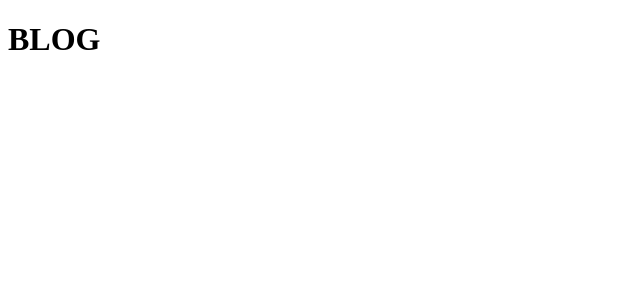
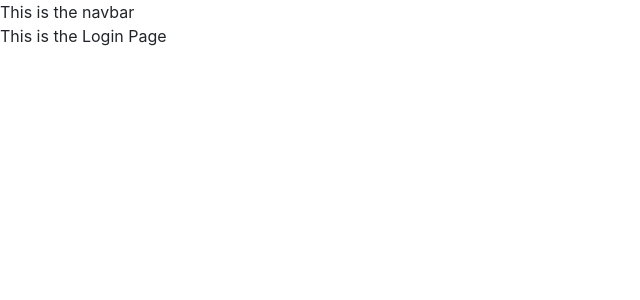
Before and after one commit to jorgediazok/react-alkemy-warmup, a React (Create React App) app: page /login in a window 1280 px wide. Shown: the top 300 px of the page, without its empty margins (0-640 px from the left). Built offline with nearby package versions, Linux system fonts and the light colour scheme.

Commit message:
Routing and created structure initial: Components and pages

```diff
--- a/package.json
+++ b/package.json
@@ -7,6 +7,7 @@
     "@testing-library/react": "^11.2.7",
     "@testing-library/user-event": "^12.8.3",
     "axios": "^0.21.1",
+    "bootstrap": "^5.0.2",
     "formik": "^2.2.9",
     "react": "^17.0.2",
     "react-dom": "^17.0.2",
--- a/public/index.html
+++ b/public/index.html
@@ -10,34 +10,32 @@
       content="Web site created using create-react-app"
     />
     <link rel="apple-touch-icon" href="%PUBLIC_URL%/logo192.png" />
-    <!--
-      manifest.json provides metadata used when your web app is installed on a
-      user's mobile device or desktop. See https://developers.google.com/web/fundamentals/web-app-manifest/
-    -->
+
     <link rel="manifest" href="%PUBLIC_URL%/manifest.json" />
-    <!--
-      Notice the use of %PUBLIC_URL% in the tags above.
-      It will be replaced with the URL of the `public` folder during the build.
-      Only files inside the `public` folder can be referenced from the HTML.
 
-      Unlike "/favicon.ico" or "favicon.ico", "%PUBLIC_URL%/favicon.ico" will
-      work correctly both with client-side routing and a non-root public URL.
-      Learn how to configure a non-root public URL by running `npm run build`.
-    -->
-    <title>React App</title>
+    <!--BOOTSTRAP-->
+    <link
+      rel="stylesheet"
+      href="https://cdn.jsdelivr.net/npm/bootstrap@4.6.0/dist/css/bootstrap.min.css"
+      integrity="sha384-B0vP5xmATw1+K9KRQjQERJvTumQW0nPEzvF6L/Z6nronJ3oUOFUFpCjEUQouq2+l"
+      crossorigin="anonymous"
+    />
+
+    <title>React Blog ✍</title>
   </head>
   <body>
     <noscript>You need to enable JavaScript to run this app.</noscript>
     <div id="root"></div>
-    <!--
-      This HTML file is a template.
-      If you open it directly in the browser, you will see an empty page.
 
-      You can add webfonts, meta tags, or analytics to this file.
-      The build step will place the bundled scripts into the <body> tag.
-
-      To begin the development, run `npm start` or `yarn start`.
-      To create a production bundle, use `npm run build` or `yarn build`.
-    -->
+    <script
+      src="https://code.jquery.com/jquery-3.5.1.slim.min.js"
+      integrity="sha384-DfXdz2htPH0lsSSs5nCTpuj/zy4C+OGpamoFVy38MVBnE+IbbVYUew+OrCXaRkfj"
+      crossorigin="anonymous"
+    ></script>
+    <script
+      src="https://cdn.jsdelivr.net/npm/bootstrap@4.6.0/dist/js/bootstrap.bundle.min.js"
+      integrity="sha384-Piv4xVNRyMGpqkS2by6br4gNJ7DXjqk09RmUpJ8jgGtD7zP9yug3goQfGII0yAns"
+      crossorigin="anonymous"
+    ></script>
   </body>
 </html>
--- a/src/App.js
+++ b/src/App.js
@@ -2,11 +2,29 @@ import React from 'react';
 
 //ROUTING
 import { BrowserRouter as Router, Switch, Route } from 'react-router-dom';
+import Navbar from './components/Navbar/Navbar';
+import Details from './pages/Details';
+import Home from './pages/Home';
+import Login from './pages/Login';
+import PageNotFound from './pages/PageNotFound';
 
 function App() {
   return (
-    <div className="App">
-      <h1>BLOG</h1>
+    <div>
+      <Router>
+        <Navbar />
+        <Switch>
+          <Route path="/login">
+            <Login />
+          </Route>
+          <Route exact path="/">
+            <Home />
+          </Route>
+          <Route path="/:id">
+            <Details />
+          </Route>
+        </Switch>
+      </Router>
     </div>
   );
 }
--- /dev/null
+++ b/src/components/Navbar/Navbar.js
@@ -0,0 +1,8 @@
+import React from 'react';
+import './Navbar.css';
+
+const Navbar = () => {
+  return <div>This is the navbar</div>;
+};
+
+export default Navbar;
--- a/src/index.css
+++ b/src/index.css
@@ -1,4 +1,2 @@
 /* FONTS */
-/* CHANGE */
-
 @import url('https://fonts.googleapis.com/css2?family=Poppins:wght@200;400;600&display=swap');
--- /dev/null
+++ b/src/pages/Details.js
@@ -0,0 +1,8 @@
+import React from 'react';
+import '../styles/Details.css';
+
+const Details = () => {
+  return <div>Details Page</div>;
+};
+
+export default Details;
--- /dev/null
+++ b/src/pages/Home.js
@@ -0,0 +1,8 @@
+import React from 'react';
+import '../styles/Home.css';
+
+const Home = () => {
+  return <div>This is the Home Page</div>;
+};
+
+export default Home;
--- a/src/components/Login/Login.js
+++ b/src/pages/Login.js
@@ -1,8 +1,8 @@
 import React from 'react';
-import './Login.css';
+import '../styles/Login.css';
 
 const Login = () => {
-  return <div></div>;
+  return <div>This is the Login Page</div>;
 };
 
 export default Login;
```
Also changed, not shown: src/components/Navbar/Navbar.css (added), src/styles/Details.css (added), src/styles/Home.css (added), src/styles/Login.css (added), 1 other file (tests, documents, lock files or other folders).
